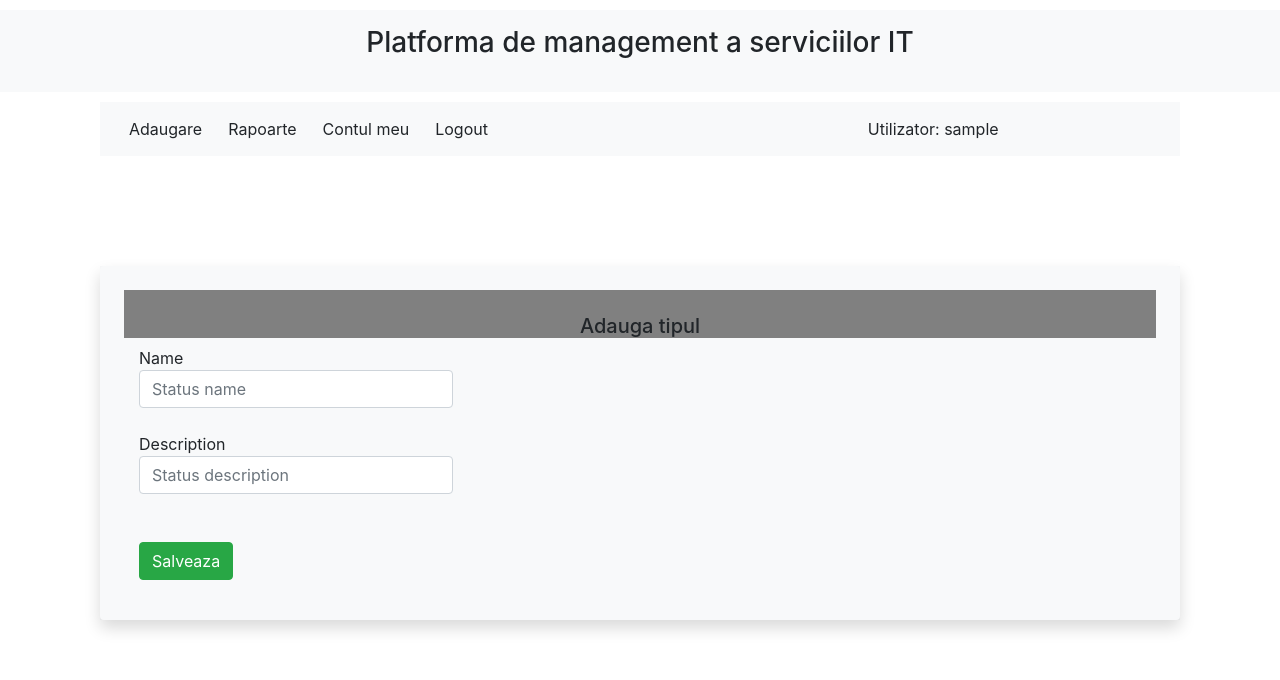
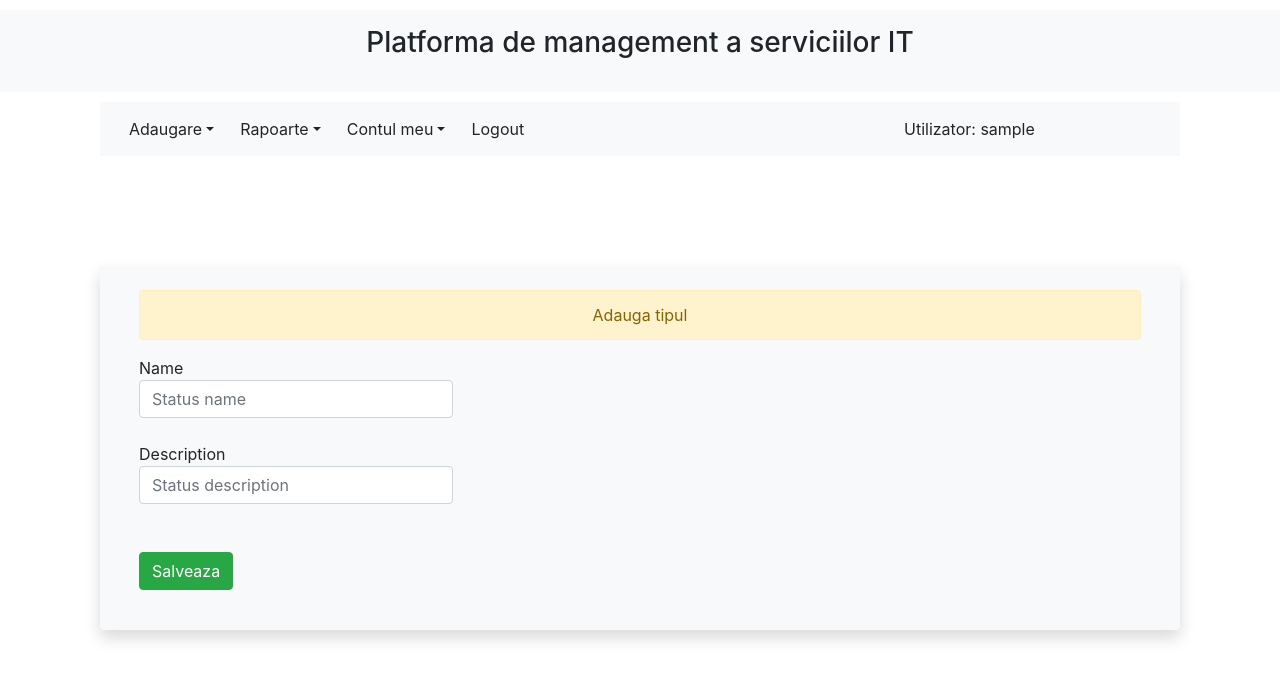
Before and after one commit to araduflorin/TicketingProjectDjango, a Django app: page /type_ticket/ in a window 1280 px wide. Shown: the top 680 px of the page. Run offline with Django 4.2, Linux system fonts and the light colour scheme; the visitor is signed in with stand-in values (Sample User, id 1); some libraries are stand-ins or nearby versions.

Commit message:
'Ver23-1'

```diff
--- a/proiect/templates/aplicatieTicketing/type_ticket.html
+++ b/proiect/templates/aplicatieTicketing/type_ticket.html
@@ -1,19 +1,14 @@
 {% extends 'base_user.html' %}
 {% block content %}
-{#    <style>#}
-{#    .errorlist {#}
-{#        color: red;#}
-{#    }#}
-{#    </style>#}
-{#    {{ valoare }}#}
+
 <div class="container">
 
         <div class="col-md-12">
 
             <div class="p text-left bg-light" style="margin-top: 110px; ">
                 <div class="shadow p-4 mb-5 bg-body rounded" >
-                    <div class="container pt-4" style = "text-align:center; margin-top: center; background:#808080" >
-                        <h5>Adauga tipul</h5>
+                    <div class="container">
+                        <div class="alert alert-warning text-center" role="alert">Adauga tipul</div>
                     </div>
                             <form method="POST">
                                     {% csrf_token %}
@@ -28,6 +23,7 @@
                                     </div>
                             </form>
                 </div>
+
         </div>
     </div>
 </div>
--- a/proiect/templates/base_user.html
+++ b/proiect/templates/base_user.html
@@ -22,7 +22,7 @@
         <div class="col-md-12">
                     <nav class="navbar navbar-expand-lg bg-light">
                           <div class="dropdown open">
-                              <a class="btn " type="button" id="dropdownMenu1" data-bs-toggle="dropdown" aria-expanded="false" href="{% url 'aplicatieTicketing:lista_utilizatori' %}" >Adaugare</a>
+                              <a class="btn dropdown-toggle" type="button" id="dropdownMenu1" data-bs-toggle="dropdown" aria-expanded="false" href="{% url 'aplicatieTicketing:lista_utilizatori' %}" >Adaugare</a>
                               <ul class="dropdown-menu" aria-labelledby="dropdownMenuButton">
                                   <li><a class="dropdown-item" href="{% url 'aplicatieTicketing:ticket_list' %}">Tichet nou</a></li>
                                   {% if request.user.is_superuser %}
@@ -32,7 +32,7 @@
                               </ul>
                           </div>
                           <div class="dropdown open">
-                               <a class="btn" type="button" id="dropdownMenu2" data-bs-toggle="dropdown" aria-expanded="false" href="#">Rapoarte</a>
+                               <a class="btn dropdown-toggle" type="button" id="dropdownMenu2" data-bs-toggle="dropdown" aria-expanded="false" href="#">Rapoarte</a>
                                <ul class="dropdown-menu" aria-labelledby="dropdownMenuButton">
                                   <li><a class="dropdown-item" href="{% url 'aplicatieTicketing:ticket_list' %}">Raport tichet</a></li>
                                   <li><a class="dropdown-item" href="{% url 'aplicatieTicketing:lista_utilizatori' %}">Raport utilizator</a></li>
@@ -42,7 +42,7 @@
                                </ul>
                           </div>
                           <div class="dropdown open">
-                              <a class="btn" type="button" id="dropdownMenu3" data-bs-toggle="dropdown" aria-expanded="false" href="#">Contul meu</a>
+                              <a class="btn dropdown-toggle" type="button" id="dropdownMenu3" data-bs-toggle="dropdown" aria-expanded="false" href="#">Contul meu</a>
                                <ul class="dropdown-menu" aria-labelledby="dropdownMenuButton">
                                   <li><a class="dropdown-item" >Detalii cont</a></li>
                                   <li><a class="dropdown-item" href="#">Schimba parola</a></li>
```
Lines whose indentation alone changed are shown as unchanged.
